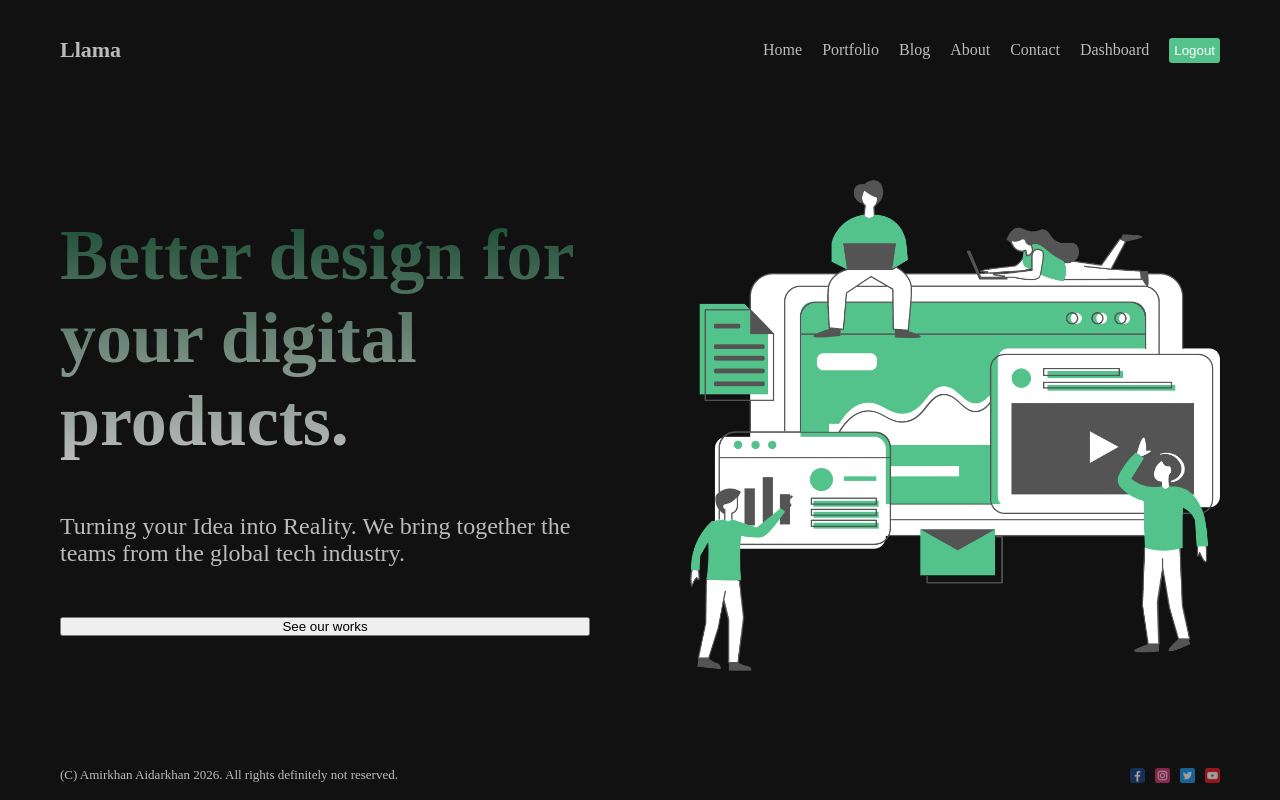
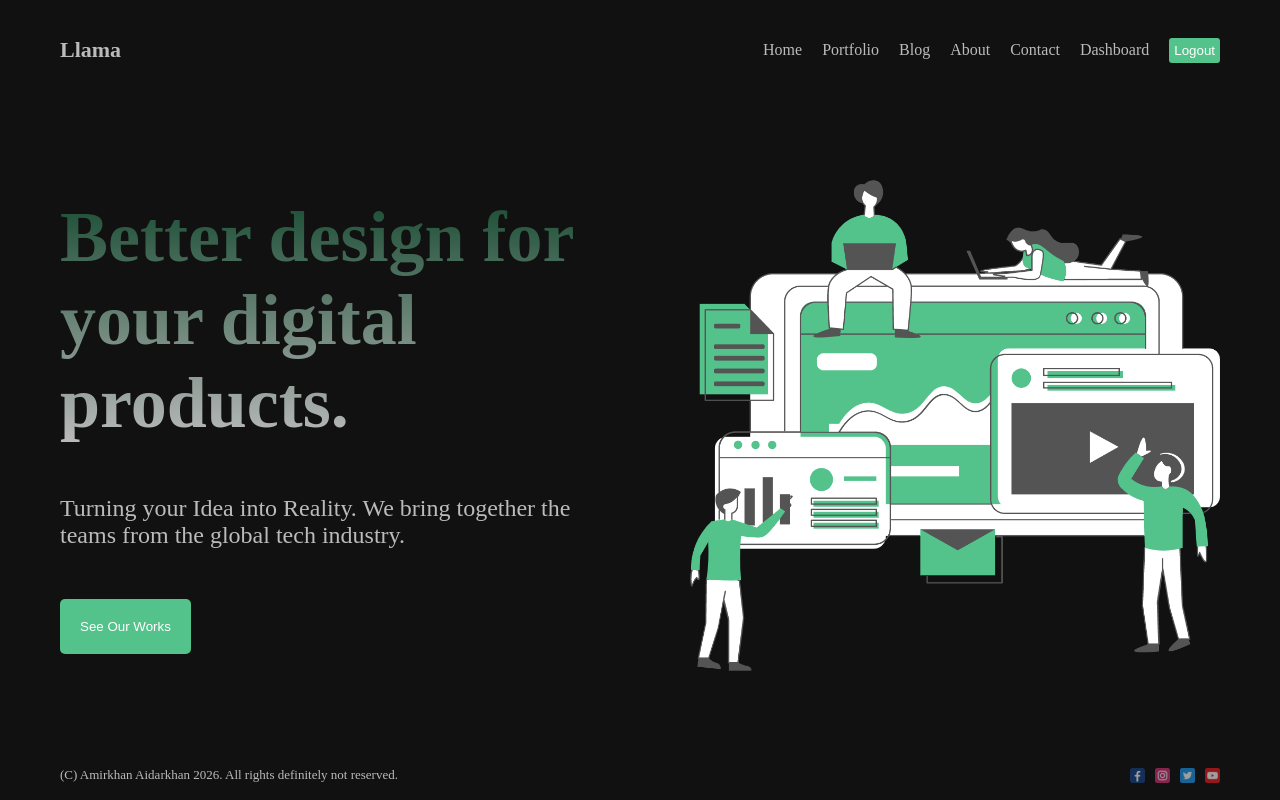
Before and after one commit to CyberOmerkhan/full-stack-test, a Next.js app: page / in a window 1280 px wide. Built offline with nearby package versions, Linux system fonts and the light colour scheme.

Commit message:
infra update

```diff
--- a/src/app/about/page.tsx
+++ b/src/app/about/page.tsx
@@ -1,6 +1,7 @@
 import React from 'react'
 import styles from './page.module.css'
 import Image from 'next/image'
+import Button from '@/components/button/Button'
 
 export default function About() {
     return (
@@ -25,6 +26,7 @@ export default function About() {
                     <p className = {styles.desc}>
                         Lorem ipsum dolor sit amet consectetur adipiscing elit. Quisque faucibus ex sapien vitae pellentesque sem placerat. In id cursus mi pretium tellus duis convallis. Tempus leo eu aenean sed diam urna tempor. Pulvinar vivamus fringilla lacus nec metus bibendum egestas. Iaculis massa nisl malesuada lacinia integer nunc posuere. Ut hendrerit semper vel class aptent taciti sociosqu. Ad litora torquent per conubia nostra inceptos himenaeos.
                     </p>
+                    <Button url = "/contact">Contact Us</Button>
                 </div>
             </div>
         </div>
--- a/src/app/page.tsx
+++ b/src/app/page.tsx
@@ -1,6 +1,7 @@
 import Image from "next/image";
 import styles from "./page.module.css";
 import heroImage from '../../public/hero.png'
+import Button from '@/components/button/Button'
 
 export default function Home() {
   return (
@@ -10,7 +11,7 @@ export default function Home() {
         <p className={styles.desc}>
           Turning your Idea into Reality. We bring together the teams from the global tech industry.
         </p>
-        <button className = {styles.button}>See our works</button>
+        <Button url = '/portfolio'>See Our Works</Button>
       </div>
       <div className={styles.item}>
         <Image src = {heroImage} alt = "" className = {styles.img}/>
--- a/src/components/button/Button.jsx
+++ b/src/components/button/Button.jsx
@@ -1,10 +1,11 @@
 import styles from './page.module.css'
+import Link from 'next/link'
 
-export default function Button({text, url}) {
+export default function Button({url, children}) {
     return (
         <Link href = {url}>
             <button className = {styles.container}>
-                {text}
+                {children}
             </button>
         </Link>
     )
```
